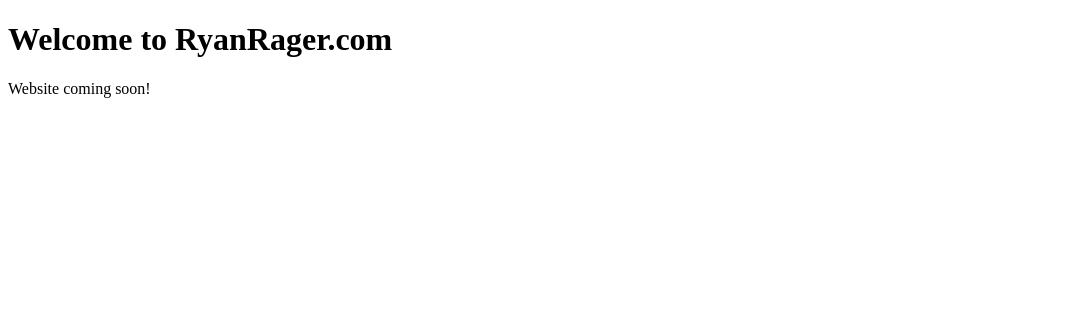
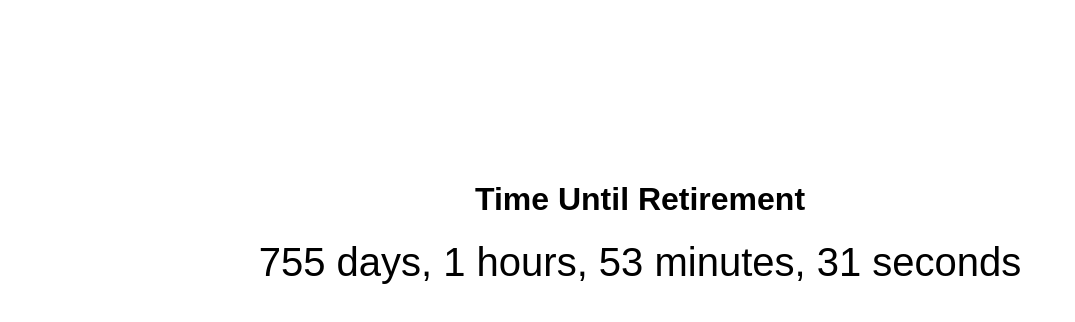
Before and after one commit to ryancrager/RyanRagerDotCom, a plain HTML site: page index.html in a window 1280 px wide. Shown: the whole page, without its empty margins (0-1075 px from the left). Drawn offline with Linux system fonts and the light colour scheme.

Commit message:
Add files via upload

```diff
--- a/index.html
+++ b/index.html
@@ -1,13 +1,34 @@
-
 <!DOCTYPE html>
 <html lang="en">
 <head>
-    <meta charset="UTF-8">
-    <meta name="viewport" content="width=device-width, initial-scale=1.0">
-    <title>Ryan Rager</title>
+  <meta charset="UTF-8">
+  <meta name="viewport" content="width=device-width, initial-scale=1">
+  <title>Retirement Countdown</title>
+  <style>
+    body { background: white; color: black; font-family: Arial, sans-serif; text-align: center; margin: 0; padding: 20vh 16px 0; }
+    #countdown { font-size: clamp(20px, 5vw, 40px); }
+  </style>
 </head>
 <body>
-    <h1>Welcome to RyanRager.com</h1>
-    <p>Website coming soon!</p>
+  <h1>Time Until Retirement</h1>
+  <div id="countdown" aria-live="off"></div>
+  <script>
+    // Change only this date and time if needed (ISO format with timezone offset).
+    const retirementDate = new Date('2028-12-17T00:00:00-06:00');
+    const output = document.getElementById('countdown');
+
+    function updateCountdown() {
+      let seconds = Math.max(0, Math.floor((retirementDate.getTime() - Date.now()) / 1000));
+      const days = Math.floor(seconds / 86400);
+      seconds %= 86400;
+      const hours = Math.floor(seconds / 3600);
+      seconds %= 3600;
+      const minutes = Math.floor(seconds / 60);
+      seconds %= 60;
+      output.textContent = `${days} days, ${hours} hours, ${minutes} minutes, ${seconds} seconds`;
+    }
+    updateCountdown();
+    setInterval(updateCountdown, 1000);
+  </script>
 </body>
 </html>
```
